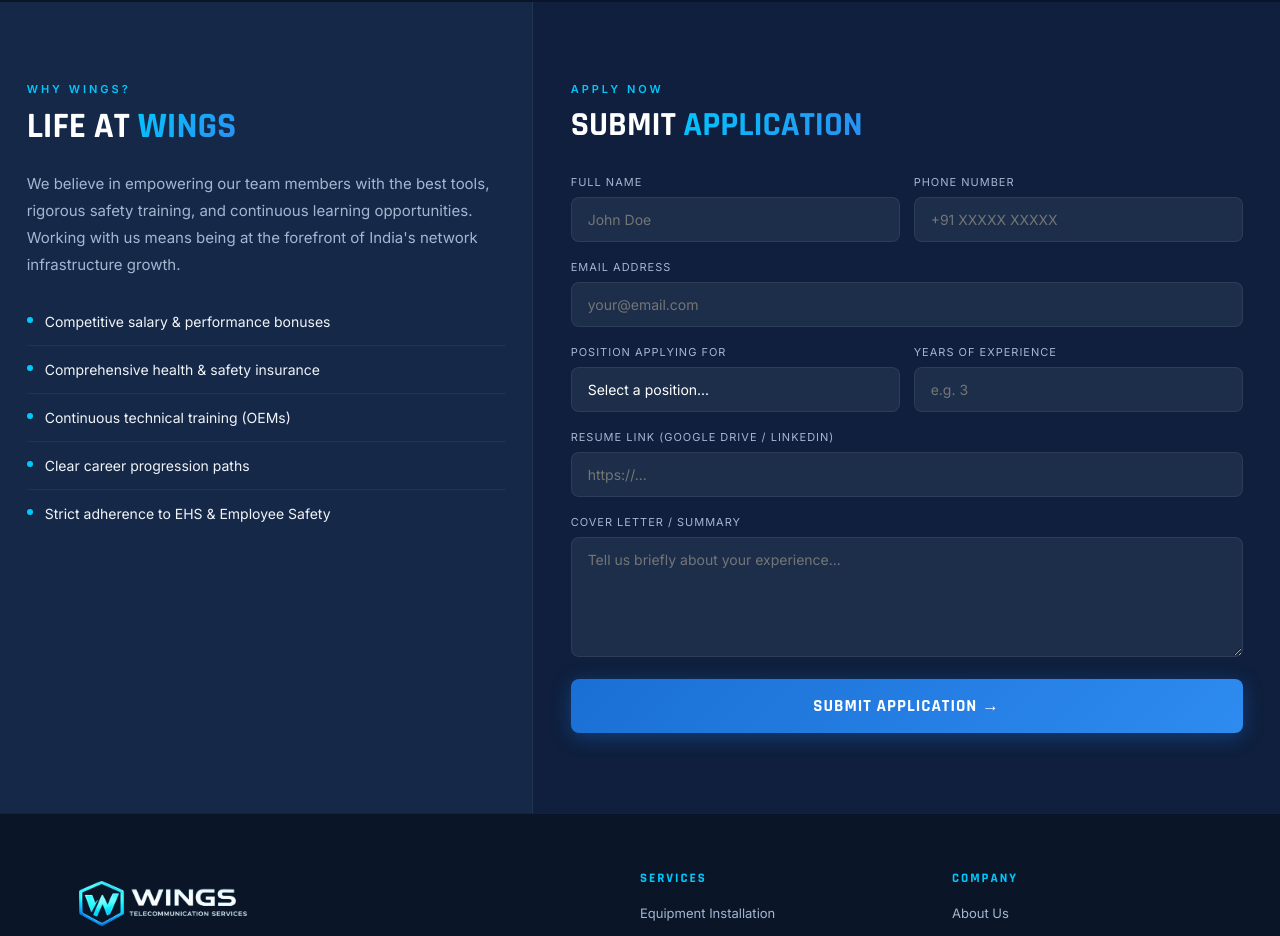
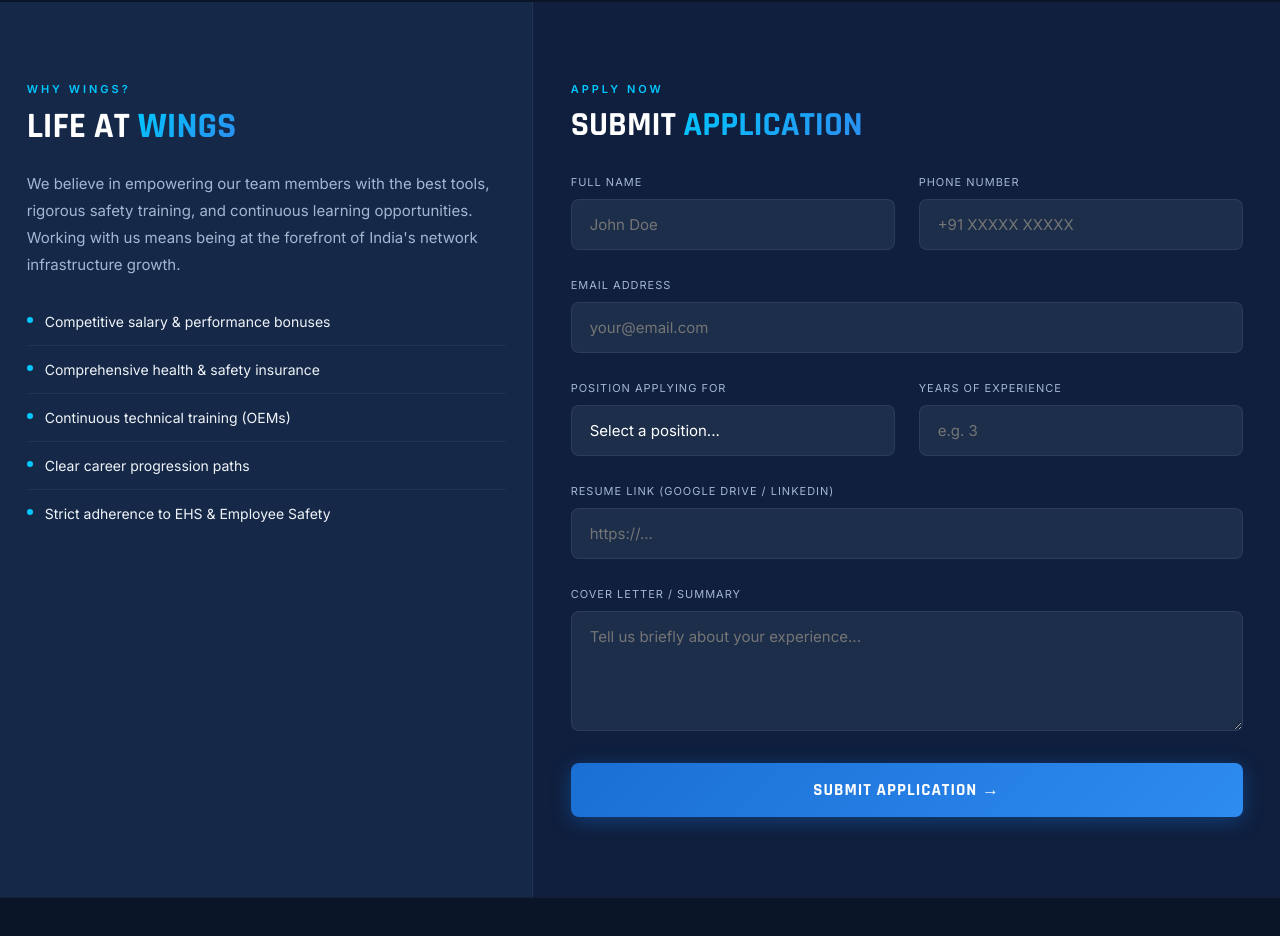
Before and after one commit to tarunmankar/wings-telecom, a React (Vite) app: page /wings-telecom/careers in a window 1280 px wide. Shown: the part 1068-2004 px from the top of the page. Built offline with nearby package versions, Linux system fonts and the light colour scheme.

Commit message:
Increase form margin and padding for better layout

```diff
--- a/src/index.css
+++ b/src/index.css
@@ -140,13 +140,13 @@ section{padding:88px var(--px);}
 .ci-item .val a{color:var(--white);text-decoration:none;}
 .ci-item .val a:hover{color:var(--cyan);}
 .contact-form-wrap{padding:80px var(--px);background:var(--navy2);}
-.fg{margin-bottom:18px;}
-.fg label{display:block;font-size:11px;letter-spacing:1px;text-transform:uppercase;color:var(--muted);margin-bottom:8px;}
-.fg input,.fg textarea,.fg select{width:100%;background:var(--steel);border:1px solid rgba(255,255,255,0.07);border-radius:8px;padding:13px 16px;color:var(--white);font-family:var(--font-body);font-size:14px;outline:none;transition:border-color 0.2s;-webkit-appearance:none;}
+.fg{margin-bottom:28px;}
+.fg label{display:block;font-size:11px;letter-spacing:1px;text-transform:uppercase;color:var(--muted);margin-bottom:10px;}
+.fg input,.fg textarea,.fg select{width:100%;background:var(--steel);border:1px solid rgba(255,255,255,0.07);border-radius:8px;padding:15px 18px;color:var(--white);font-family:var(--font-body);font-size:15px;outline:none;transition:border-color 0.2s;-webkit-appearance:none;}
 .fg input:focus,.fg textarea:focus,.fg select:focus{border-color:var(--blue);}
 .fg textarea{resize:vertical;min-height:120px;}
 .fg select option{background:var(--navy2);}
-.form-row{display:grid;grid-template-columns:1fr 1fr;gap:14px;}
+.form-row{display:grid;grid-template-columns:1fr 1fr;gap:24px;}
 
 /* FOOTER */
 footer{background:var(--navy);border-top:1px solid rgba(255,255,255,0.05);padding:56px var(--px) 28px;}
```
